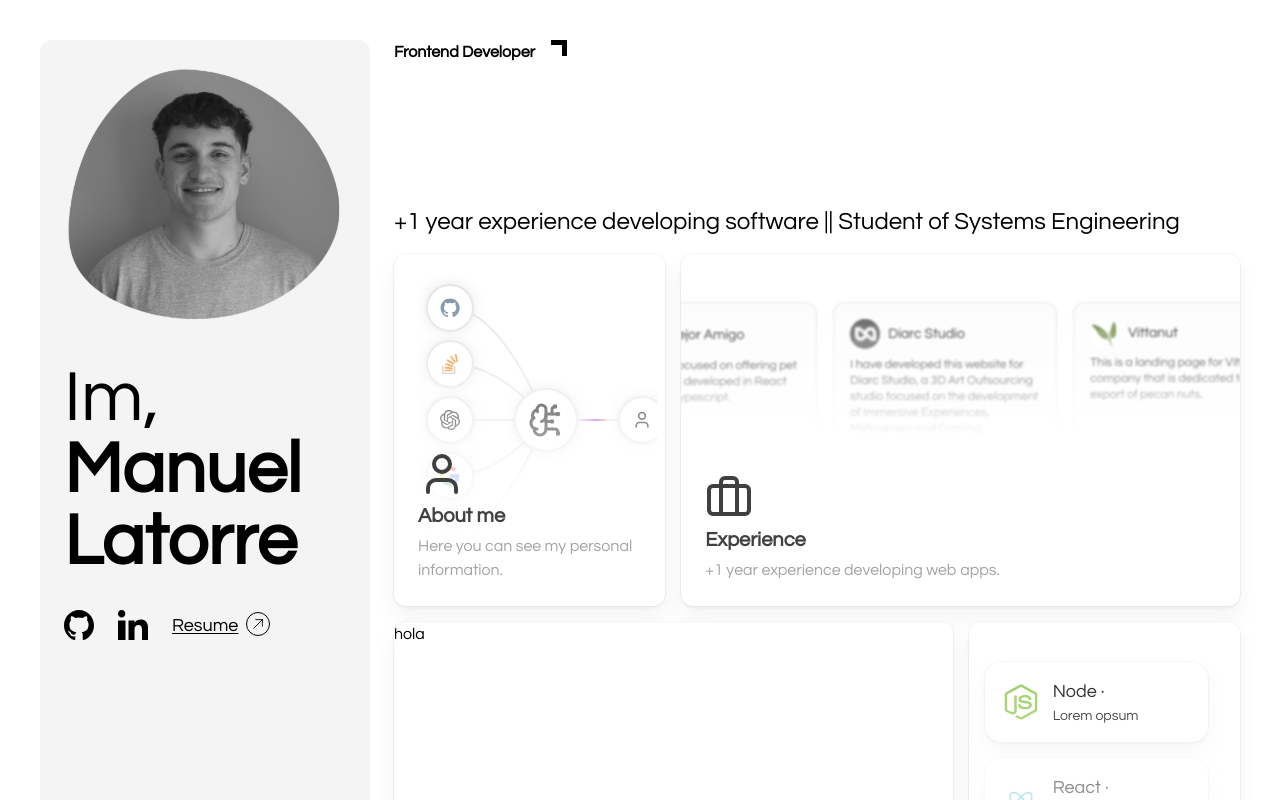
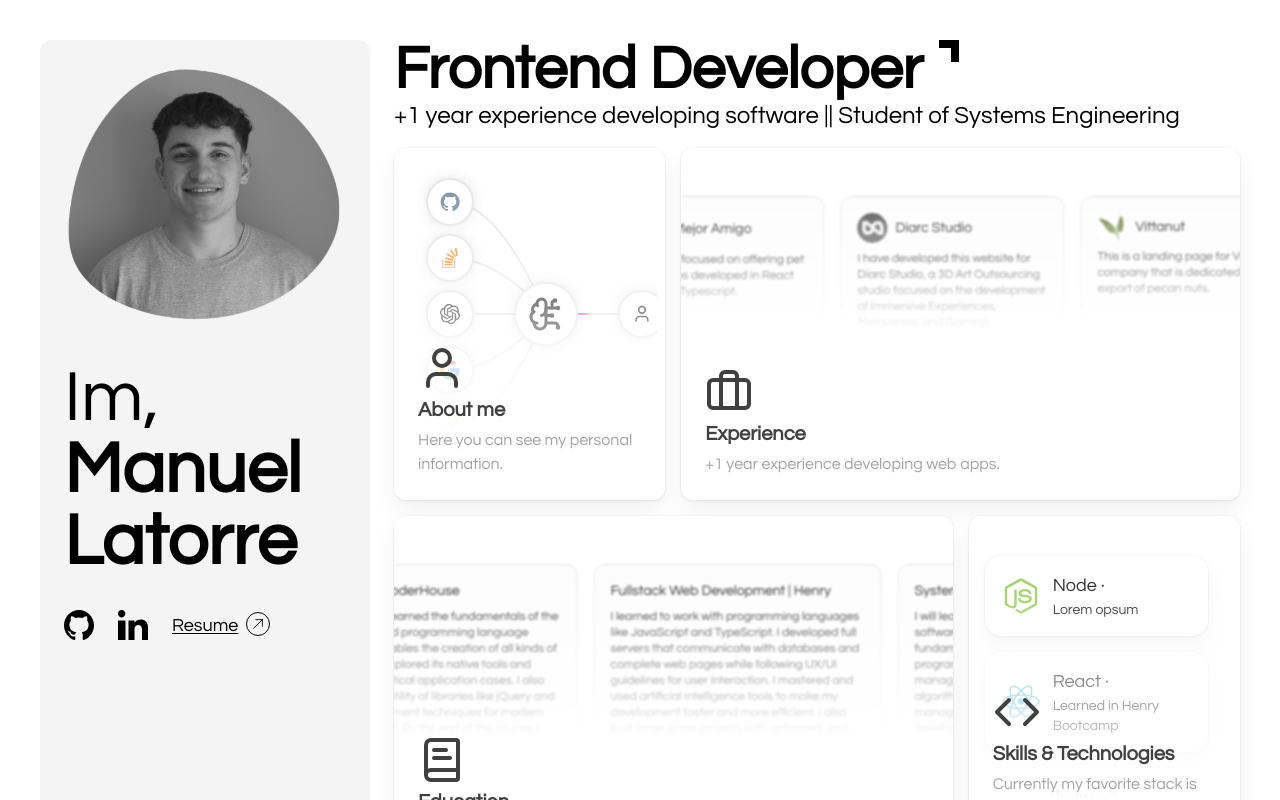
Before and after one commit to Manuel-latorre/portfolio, a Next.js app: page / in a window 1280 px wide. Shown: the top 800 px of the page. Built offline with nearby package versions, Linux system fonts and the light colour scheme.

Commit message:
custom layout

```diff
--- a/app/layout.tsx
+++ b/app/layout.tsx
@@ -22,7 +22,7 @@ export default function RootLayout({
   return (
     <html lang="en">
       <body
-        className={`${questrial.className}  antialiased overflow-hidden`}
+        className={`${questrial.className}  antialiased`}
       >
         {children}
       </body>
--- a/components/Home/HomeCard.tsx
+++ b/components/Home/HomeCard.tsx
@@ -6,33 +6,17 @@ import { BentoDemo } from './LayoutHome'
 
 const HomeCard = () => {
   return (
-    <div className='flex flex-col gap-4 w-full'>
-        <div className='flex items-start gap-4'>
-            <h1 className='font-semibold 2xl:text-9xl'>Frontend Developer</h1>
-            <CornerIcon/>
-        </div>
-        <p className='xl:text-2xl'>+1 year experience developing software || Student of Systems Engineering</p>
-        {/* <div>
-        </div>
-        <div className='flex items-center gap-4 h-full'>
-            <div className='w-[70%] bg-[#f4f4f4] py-4 px-6 rounded-xl h-full flex flex-col justify-end border-4  border-zinc-200 border-dashed'>
-                <div className='flex items-end gap-2'>
-                    <UserIcon width={40} height={40}/>
-                    <p className='font-semibold text-2xl'>About me</p>
+    <div className='flex flex-col w-full justify-between'>
+        <div className='mb-4'>
+            <div className='flex items-start gap-4'>
+                <h1 className='font-semibold lg:text-6xl 2xl:text-9xl'>Frontend Developer</h1>
+                <div className='flex flex-col'>
+                    <div className='p-1 bg-black w-5'></div>
+                    <div className='p-1 bg-black w-5 rotate-90 translate-x-1.5'></div>
                 </div>
             </div>
-            <div className='w-[30%] bg-[#f4f4f4] py-4 px-6 rounded-xl h-full'>
-
-            </div>
+            <p className='xl:text-2xl'>+1 year experience developing software || Student of Systems Engineering</p>
         </div>
-        <div className='flex items-center gap-4 h-full'>
-            <div className='w-[30%] bg-[#f4f4f4] py-4 px-6 rounded-xl h-full'>
-
-            </div>
-            <div className='w-[70%] bg-[#f4f4f4] py-4 px-6 rounded-xl h-full'>
-
-            </div>
-        </div> */}
         <BentoDemo/>
     </div>
   )
--- a/components/Home/LayoutHome.tsx
+++ b/components/Home/LayoutHome.tsx
@@ -1,5 +1,11 @@
-import { CalendarIcon, FileTextIcon } from "@radix-ui/react-icons";
-import { BellIcon, BookTextIcon, BriefcaseIcon, CodeIcon, Share2Icon, UserIcon } from "lucide-react";
+import { CalendarIcon, FileTextIcon } from "@radix-ui/react-icons";import {
+  BellIcon,
+  BookTextIcon,
+  BriefcaseIcon,
+  CodeIcon,
+  Share2Icon,
+  UserIcon,
+} from "lucide-react";
 import { cn } from "@/lib/utils";
 import { AnimatedBeamMultipleOutputDemo } from "./AnimatedBeamMultipleOutputDemo";
 import { AnimatedListDemo } from "./AnimtedListDemo";
@@ -7,37 +13,60 @@ import { BentoCard, BentoGrid } from "../ui/bento-grid";
 import Marquee from "../ui/marquee";
 import Image from "next/image";
 import ProfileIcon from "@/icons/ProfileIcon";
-import tualo from '../../images/tualo.svg'
-import tma from '../../images/tma.svg'
-import diarc from '../../images/diarc.svg'
-import vittanut from '../../images/vittanut.svg'
-import gt from '../../images/gt.svg'
+import tualo from "../../images/tualo.svg";
+import tma from "../../images/tma.svg";
+import diarc from "../../images/diarc.svg";
+import vittanut from "../../images/vittanut.svg";
+import gt from "../../images/gt.svg";
 
 const files = [
   {
     name: "Tualo",
-    image: <Image src={tualo} alt="Tualo logo" width={30} height={30}/>,
+    image: <Image src={tualo} alt="Tualo logo" width={30} height={30} />,
     body: "Startup specialized in the generation of financial reports and personalized graphs through artificial intelligence.",
   },
   {
     name: "Tu Mejor Amigo",
-    image: <Image src={tma} alt="Tma logo" width={30} height={30}/>,
+    image: <Image src={tma} alt="Tma logo" width={30} height={30} />,
     body: "Application focused on offering pet care services developed in React Native with Typescript.",
   },
   {
     name: "Diarc Studio",
-    image: <Image src={diarc} alt="diarc logo" width={30} height={30}/>,
+    image: <Image src={diarc} alt="diarc logo" width={30} height={30} />,
     body: "I have developed this website for Diarc Studio, a 3D Art Outsourcing studio focused on the development of Immersive Experiences, Metaverses and Gaming.",
   },
   {
     name: "Vittanut",
-    image: <Image src={vittanut} alt="vittanut logo" width={30} height={30}/>,
+    image: <Image src={vittanut} alt="vittanut logo" width={30} height={30} />,
     body: "This is a landing page for Vittanut, a company that is dedicated to the export of pecan nuts.",
   },
   {
     name: "Generación Tech",
-    image: <Image src={gt} alt="gt logo" width={30} height={30}/>,
+    image: <Image src={gt} alt="gt logo" width={30} height={30} />,
     body: "I have developed this website for Generación Tech, a digital marketing agency.",
+  },
+];
+
+const studies = [
+  {
+    name: "Web Development | CoderHouse",
+    body: "The duration was 36 hours taught over 9 weeks. In this course, I learned how to create a website starting from a paper prototype. I explored best practices for web development, working with HTML and CSS, and discovered tools to optimize websites, such as version control with GIT and preprocessors like SASS. I also learned how to apply Bootstrap to projects and understood the importance of SEO in development. Additionally, I gained experience in deploying websites to servers and interacting with them. Finally, I learned how to prepare budgets and effectively communicate with clients.",
+  },
+  {
+    name: "Javascript | CoderHouse",
+    body: "In this course, I learned the fundamentals of the most widely used programming language today, which enables the creation of all kinds of applications. I explored its native tools and delved into practical application cases. I also discovered the utility of libraries like jQuery and applied development techniques for modern apps using AJAX. By the end of the course, I was equipped to create interactive web solutions and apply the knowledge gained to any JavaScript framework.",
+  },
+  {
+    name: "Fullstack Web Development | Henry",
+    body: "I learned to work with programming languages like JavaScript and TypeScript. I developed full servers that communicate with databases and complete web pages while following UX/UI guidelines for user interaction. I mastered and used artificial intelligence tools to make my development faster and more efficient. I also built large-scale projects with optimized, end-to-end functionality from scratch. Finally, I learned to find software solutions to everyday problems.",
+  },
+  {
+    name: "Systems engineering | CAECE",
+    body: "I will learn to design, develop, and optimize software solutions while understanding the fundamentals of computer science and programming. I will gain knowledge in database management, network systems, and algorithms, as well as experience in project management and teamwork. Additionally, I will develop problem-solving skills to address real-world challenges and explore emerging technologies to stay updated in the ever-evolving tech industry.",
+  },
+  {
+    name: "NextJs Course | Udemy",
+    body: "I learned how to build modern, scalable web applications using this powerful framework. I gained a deep understanding of server-side rendering, static site generation, and client-side rendering. I explored features like API routes, dynamic routing, and middleware to create more efficient and secure applications. Additionally, I learned how to integrate external APIs, manage state effectively, and optimize performance. By the end of the course, I was able to deploy Next.js projects to production and leverage its new features to create cutting-edge web solutions.",
   },
 ];
 
@@ -72,7 +101,7 @@ const features = [
               "relative w-56 h-56 cursor-pointer overflow-hidden rounded-xl border p-4",
               "border-gray-950/[.1] bg-gray-950/[.01] hover:bg-gray-950/[.05]",
               "dark:border-gray-50/[.1] dark:bg-gray-50/[.10] dark:hover:bg-gray-50/[.15]",
-              "transform-gpu blur-[1px] transition-all duration-300 ease-out hover:blur-none",
+              "transform-gpu blur-[1px] transition-all duration-300 ease-out hover:blur-none"
             )}
           >
             <div className="flex flex-row items-center gap-2">
@@ -99,15 +128,41 @@ const features = [
     cta: "Learn more",
     className: "col-span-3 lg:col-span-2",
     background: (
-        <div>
-            <p>hola</p>
+      <Marquee
+        pauseOnHover
+        className="absolute top-10 [--duration:20s] [mask-image:linear-gradient(to_top,transparent_40%,#000_100%)] "
+      >
+        {studies.map((f, idx) => (
+          <figure
+            key={idx}
+            className={cn(
+              "relative w-72 h-72 cursor-pointer overflow-hidden rounded-xl border p-4",
+              "border-gray-950/[.1] bg-gray-950/[.01] hover:bg-gray-950/[.05]",
+              "dark:border-gray-50/[.1] dark:bg-gray-50/[.10] dark:hover:bg-gray-50/[.15]",
+              "transform-gpu blur-[1px] transition-all duration-300 ease-out hover:blur-none"
+            )}
+          >
+            <div className="flex flex-row items-center gap-2">
+              <div className="flex flex-col">
+                <div className="flex items-center gap-2">
+                  {/* {f.image} */}
+                  <figcaption className="text-sm font-medium dark:text-white ">
+                    {f.name}
+                  </figcaption>
                 </div>
+              </div>
+            </div>
+            <blockquote className="mt-2 text-xs">{f.body}</blockquote>
+          </figure>
+        ))}
+      </Marquee>
     ),
   },
   {
     Icon: CodeIcon,
     name: "Skills & Technologies",
-    description: "Currently my favorite stack is Typescript, NextJs and tailwind css.",
+    description:
+      "Currently my favorite stack is Typescript, NextJs and tailwind css.",
     href: "#",
     cta: "Learn more",
     className: "col-span-3 lg:col-span-1",
@@ -121,7 +176,7 @@ export function BentoDemo() {
   return (
     <BentoGrid>
       {features.map((feature, idx) => (
-          <BentoCard key={idx} {...feature as any} />
+        <BentoCard key={idx} {...(feature as any)}/>
       ))}
     </BentoGrid>
   );
--- a/components/Home/ProfileCard.tsx
+++ b/components/Home/ProfileCard.tsx
@@ -10,7 +10,7 @@ import { ArrowUpRightIcon } from '@heroicons/react/24/outline'
 
 const ProfileCard = () => {
   return (
-    <div className='bg-[#f4f4f4] py-4 px-6 flex flex-col rounded-xl justify-between'>
+    <div className='bg-[#f4f4f4] py-4 px-6 flex flex-col rounded-xl justify-between max-lg:h-screen max-lg:sticky top-0'>
         <div className='flex flex-col gap-6'>
             <Image src={profile} alt='Profile picture' width={400} height={400}/>
             <div className='flex flex-col gap-4'>
```
Lines whose indentation alone changed are shown as unchanged.
